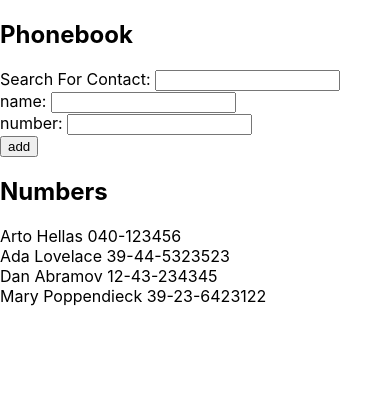
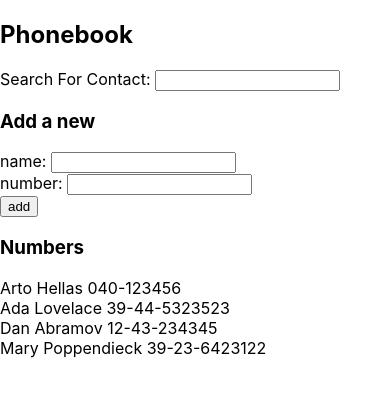
Before and after one commit to ivoryblakk/part2, a React (Create React App) app in the folder the_phonebook/: page / in a window 390 px wide. Shown: the top 396 px of the page. Built offline with nearby package versions, Linux system fonts and the light colour scheme.

Commit message:
the phonebook step5

```diff
--- a/the_phonebook/package.json
+++ b/the_phonebook/package.json
@@ -5,7 +5,8 @@
   "dependencies": {
     "react": "^16.8.6",
     "react-dom": "^16.8.6",
-    "react-scripts": "3.0.1"
+    "react-scripts": "3.0.1",
+    "shortid": "^2.2.14"
   },
   "scripts": {
     "start": "react-scripts start",
--- a/the_phonebook/src/App.js
+++ b/the_phonebook/src/App.js
@@ -1,4 +1,8 @@
 import React, { useState } from 'react'
+import {Filter} from './Filter'
+import PersonForm from './Form'
+import Persons from './Persons'
+
 
 const App = () => {
   const [ persons, setPersons] = useState([
@@ -13,6 +17,11 @@ const App = () => {
   const [ showAll, setShowAll ] = useState(true)
   let copy = [...persons]
 
+
+
+
+
+
   const addPersonToPhonebook = (event) => {
     event.preventDefault()
 
@@ -26,37 +35,20 @@ const App = () => {
     setNewName("")
     setNewNumber("")
     setSearchName("")
-    console.log('copy', copy)
-    console.log('person', persons)
-    console.log('button clicked', event.target)
-
   }
 
   const isOnTheContactList =()=>{
     return copy.filter(c => c.name === newName)
   }
 
-  const List =()=> {
-    let rows =""
-    //let searchArr = copy.filter( c => c.name.indexOf(searchName) > -1 />
-    if(showAll){
-      rows = copy.map( c => <Contact key={c.name} name={c.name} number={c.number} />)
-    } else {
-      const searchArr = copy.filter( c => c.name.indexOf(searchName) > -1 )
-      rows = searchArr.map( c => <Contact key={c.name} name={c.name} number={c.number} />)
-    }
-    return (
-      <div>
-        {rows}
-      </div>
-    )
-  }
 
-  const Contact = props => {
-    const {name , number} = props
-    return <div> {name} {number}</div>;
-  }
 
+
+/******************************************
+ *
+ *             Handelers
+ *
+ ******************************************/
   const handleNameChange = (event) => {
     setNewName(event.target.value)
   }
@@ -69,26 +61,29 @@ const App = () => {
       setShowAll(false)
     }
   }
+
   return (
-    <div>
-      <h2>Phonebook</h2>
+
       <div>
-       Search For Contact: <input value={searchName}  onChange={handleNameSearch}/>
+        <h2>Phonebook</h2>
+
+        <Filter searchName={searchName} handleNameSearch={handleNameSearch}  />
+
+        <h3>Add a new</h3>
+
+        <PersonForm
+        addPersonToPhonebook ={addPersonToPhonebook}
+        newName={newName}
+        handleNameChange={handleNameChange}
+        newNumber={newNumber}
+        handleNumberChange={handleNumberChange}
+        />
+
+        <h3>Numbers</h3>
+
+        <Persons showAll={showAll} copy={copy} searchName={searchName} />
       </div>
-      <form onSubmit={addPersonToPhonebook}>
-        <div>
-          name: <input value={newName} onChange={handleNameChange} />
-        </div>
-        <div>
-          number: <input value={newNumber} onChange={handleNumberChange} />
-        </div>
-        <div>
-          <button type="submit">add</button>
-        </div>
-      </form>
-      <h2>Numbers</h2>
-      <div>{List()}</div>
-    </div>
+
   )
 }
 
--- /dev/null
+++ b/the_phonebook/src/Filter.js
@@ -0,0 +1,10 @@
+import React from 'react'
+
+export const Filter = (props) =>{
+
+    return(
+       <div>
+        Search For Contact: <input value={props.searchName}  onChange={props.handleNameSearch}/>
+      </div>
+      )
+  }
--- /dev/null
+++ b/the_phonebook/src/Form.js
@@ -0,0 +1,21 @@
+
+  import React from 'react'
+
+  const PersonForm = (props) =>{
+    const {addPersonToPhonebook,newName, handleNameChange, newNumber, handleNumberChange} =props
+    return (
+     <form onSubmit={addPersonToPhonebook}>
+       <div>
+         name: <input value={newName} onChange={handleNameChange} />
+       </div>
+       <div>
+         number: <input value={newNumber} onChange={handleNumberChange} />
+       </div>
+       <div>
+         <button type="submit">add</button>
+       </div>
+     </form>
+     )
+ }
+
+ export default PersonForm
--- /dev/null
+++ b/the_phonebook/src/Persons.js
@@ -0,0 +1,26 @@
+import React from 'react'
+const shortid = require('shortid');
+
+const Persons = (props) =>{
+    const {showAll,copy, searchName} = props
+    let rows =""
+    //let searchArr = copy.filter( c => c.name.indexOf(searchName) > -1 />
+    if(showAll){
+      rows = copy.map( c => <Contact key={shortid.generate()} name={c.name} number={c.number} />)
+    } else {
+      const searchArr = copy.filter( c => c.name.indexOf(searchName) > -1 )
+      rows = searchArr.map( c => <Contact key={shortid.generate()} name={c.name} number={c.number} />)
+    }
+    return (
+      <div>
+        {rows}
+      </div>
+    )
+  }
+
+  const Contact = props => {
+    const {name , number} = props
+    return <div> {name} {number}</div>;
+  }
+
+  export default Persons
```
Also changed, not shown: 1 other file (tests, documents, lock files or other folders).
